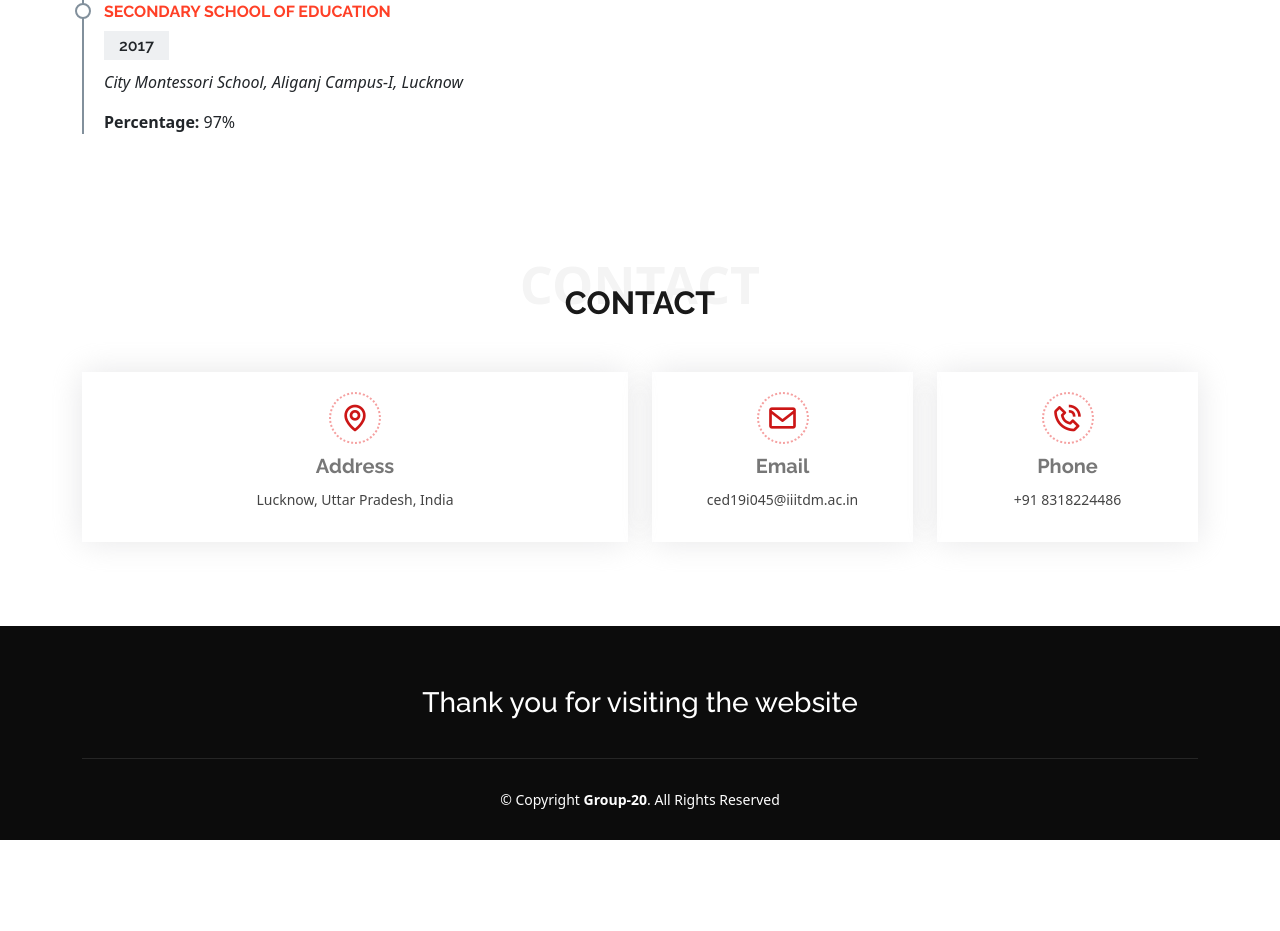
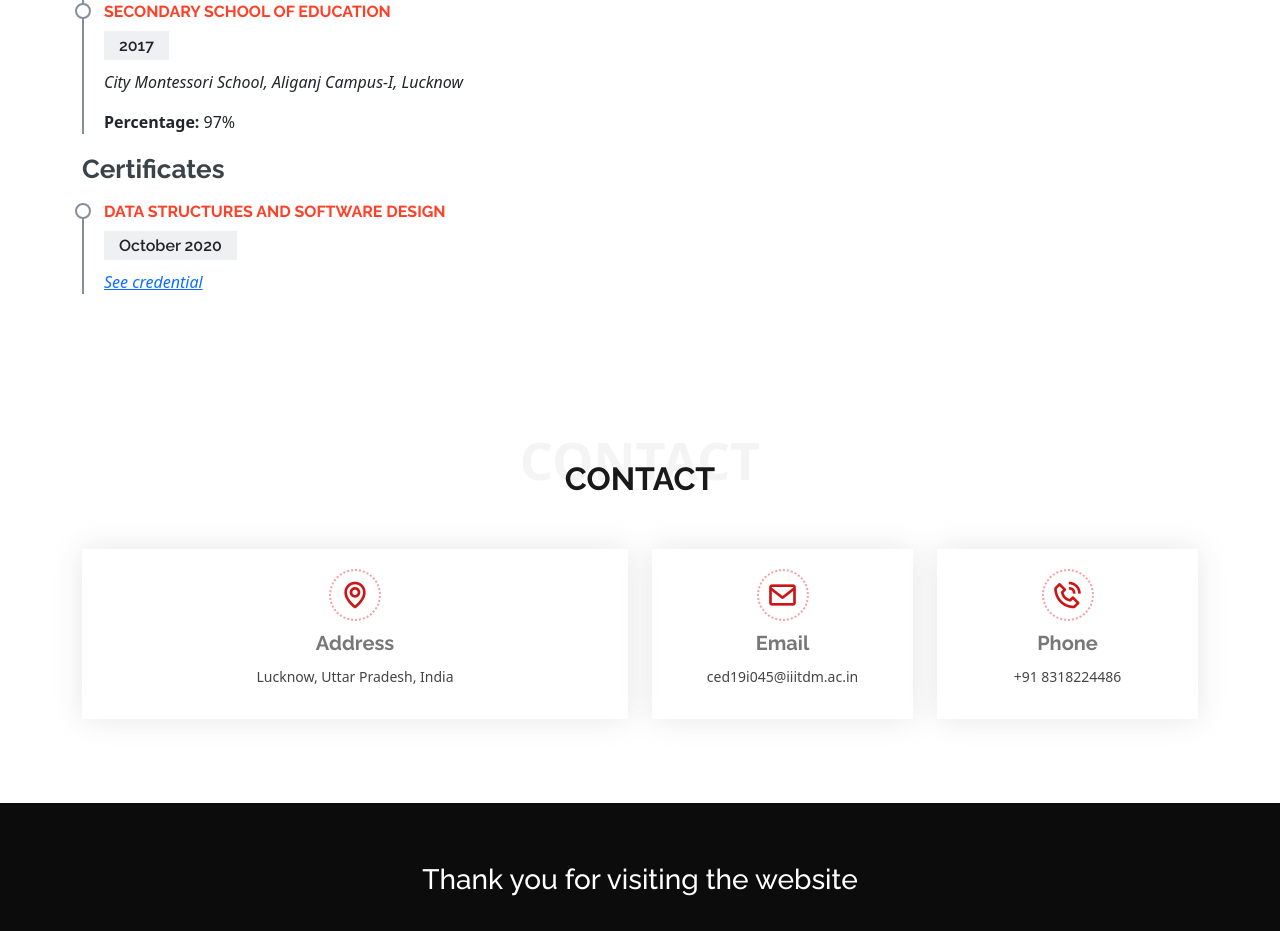
Before and after one commit to sujiv1204/dbms-project, a website with bundled scripts: page team2.html in a window 1280 px wide. Shown: the part 2294-3225 px from the top of the page. Before the commit the page ends 3134 px from the top, so only its background shows below. Built offline with nearby package versions, Linux system fonts and the light colour scheme.

Commit message:
Update team and team2

```diff
--- a/team2.html
+++ b/team2.html
@@ -177,6 +177,16 @@
                             </p>
                         </div>
                     </div>
+                    <div class="col-lg-6">
+                        <h3 class="resume-title" data-aos="fade-right">Certificates</h3>
+                        <div class="resume-item" data-aos="fade-right">
+                            <h4>Data Structures and Software Design</h4>
+                            <h5>October 2020</h5>
+                            <p><em><a tabindex="0" rel="noopener noreferrer" target="_blank" href="https://courses.edx.org/certificates/2c2f15f56baa41b8832ceacc0250c29a">
+                                See credential
+                            </a></em></p>
+                        </div>
+                    </div>
                 </div>
             </div>
         </section><!-- End My Resume Section -->
```
Also changed, not shown: team.html (+2 -3 lines).
